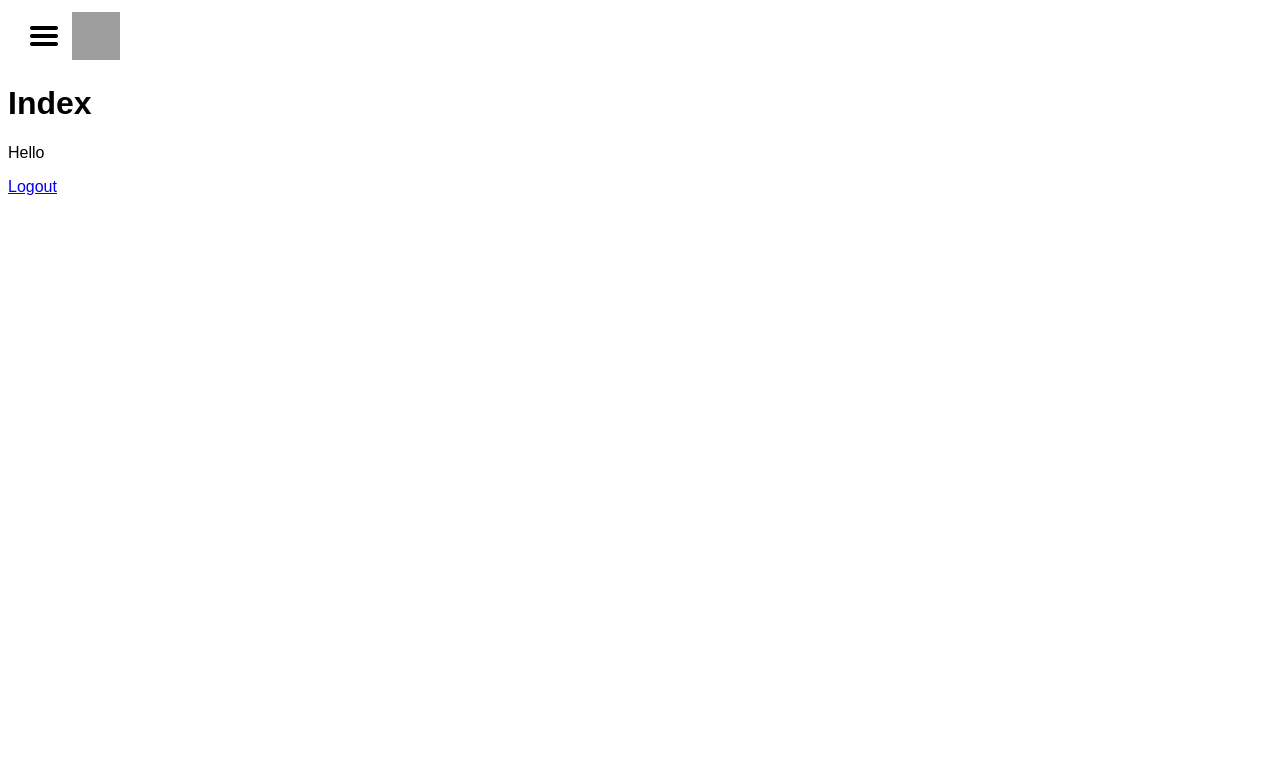
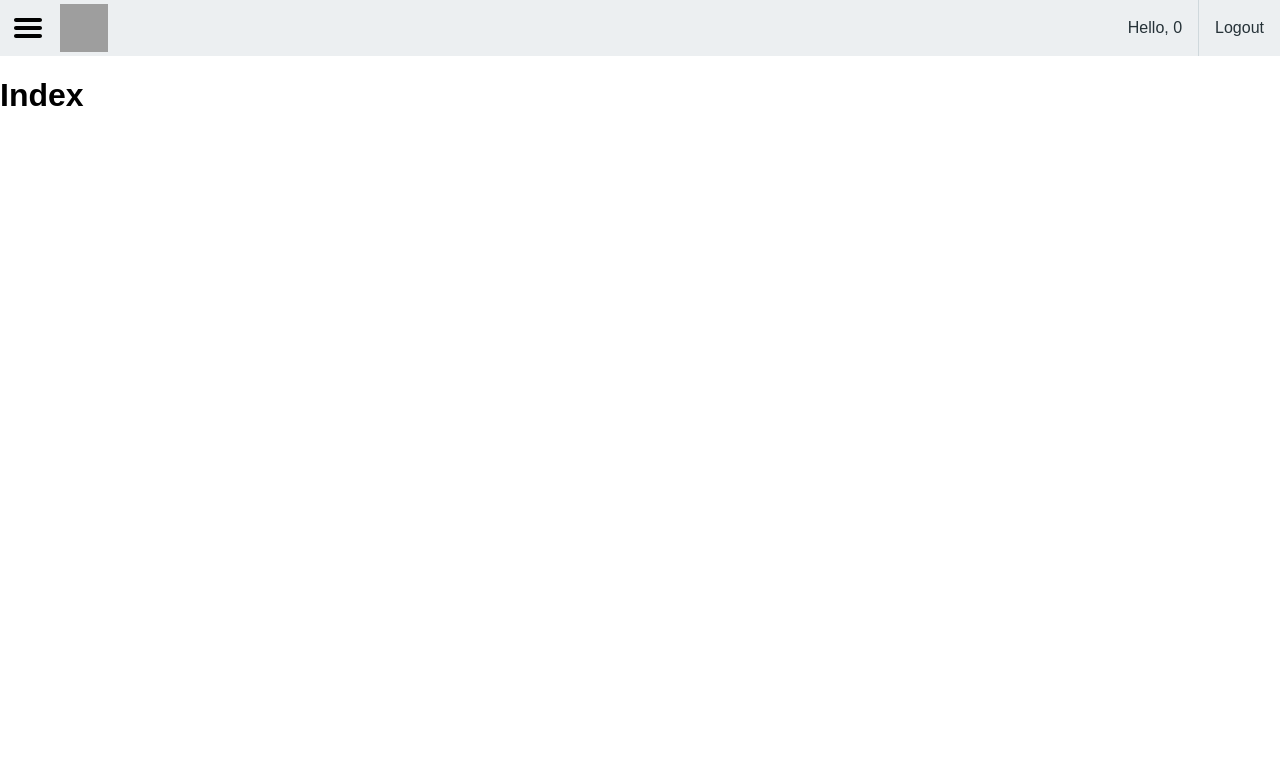
Before and after one commit to suryaavala/Stellartube, a Flask app: page / in a window 1280 px wide. Shown: the top 778 px of the page. Before the commit the page ends 195 px from the top, so only its background shows below. Run offline with Flask 2, Linux system fonts and the light colour scheme; a user stored in the database is signed in; data that the repository does not hold is empty; some libraries are stand-ins or nearby versions; grey boxes are pictures that could not be loaded.

Commit message:
Added navigation bars to pages

```diff
--- a/app/database.py
+++ b/app/database.py
@@ -104,7 +104,7 @@
         cursor.execute('SELECT VideoID FROM TABLE_Video WHERE VideoName = "%s"' %videoName)
         results = cursor.fetchall()
         sql_Close(conn)
-        return results
+        return results[0][0]
     except Exception as error:
         print("Exception: %s" %error)
 
@@ -121,7 +121,7 @@
         cursor.execute('SELECT Lable FROM Table_Lable WHERE VideoID = "%s"' %videoID)
         results = cursor.fetchall()
         sql_Close(conn)
-        return results
+        return results[0][0]
     except Exception as error:
         print("Exception: %s" %error)
 
@@ -137,7 +137,7 @@
         cursor.execute('SELECT Passwords FROM Table_UserInfo WHERE Username = "%s"' %Username)
         result = cursor.fetchall()
         sql_Close(conn)
-        return result
+        return result[0][0]
     except Exception as error:
         print("Exception: %s" %error)
 
@@ -155,6 +155,23 @@
     except Exception as error:
         print("Exception: %s" %error)
 
+def sql_GetUsernameByUserID(userid):
+    global db_dbName
+    global db_hostname
+    global db_passwords
+    global db_username
+    conn = sql_StartSQLConnection(db_hostname, db_username, db_passwords, db_dbName)
+    cursor = conn.cursor()
+    try:
+        cursor.execute('SELECT Username FROM Table_UserInfo WHERE UserID = "%s"' %userid)
+        result = cursor.fetchall()
+        sql_Close(conn)
+        return result[0][0]
+    except Exception as error:
+        print("Exception: %s" %error)
+        return 0
+
+
 def sql_GetUserIDByUsername(username):
     global db_dbName
     global db_hostname
@@ -166,7 +183,7 @@
         cursor.execute('SELECT UserID FROM Table_UserInfo WHERE Username = "%s"' %username)
         result = cursor.fetchall();
         sql_Close(conn)
-        return result
+        return result[0][0]
     except Exception as error:
         print("Exception: %s" %error)
         return 0
--- a/app/login_manager.py
+++ b/app/login_manager.py
@@ -1,6 +1,11 @@
 from flask_login import UserMixin
+from app import database as db
 
 class User(UserMixin):
 
-    def __init__(self, id):
-        self.id = id
+    def __init__(self, userid):
+        self.id = userid
+        self.username = db.sql_GetUsernameByUserID(userid)
+
+    def get_username(self):
+        return self.username
--- a/app/routes.py
+++ b/app/routes.py
@@ -30,7 +30,7 @@
             flash('Wrong credentials')
         else:
             print(db.sql_GetPasswordByUsername(username))
-            if password == db.sql_GetPasswordByUsername(username)[0][0]:
+            if password == db.sql_GetPasswordByUsername(username):
                 user = User(str(db.sql_GetUserIDByUsername(username)))
                 login_user(user)
                 flash('Successfully logged in')
--- a/app/static/styles.css
+++ b/app/static/styles.css
@@ -1,5 +1,6 @@
 body {
     font-family: sans-serif;
+    margin: 0;
 }
 
 
@@ -59,39 +60,109 @@
 
 }
 
-#container-topbar {
+.container-topnav {
     height: 56px;
-    padding: 0px 8px;
+    padding: 0;
+    margin: 0;
+    list-style-type: none;
+    overflow: hidden;
+    background-color: #eceff1;
 }
 
-#topbar-menu {
-    height: 56px;
-    width: 56px;
+.container-topnav li {
+    display: inline-block;
     float: left;
+    position: relative;
+    height: inherit;
+}
+
+.container-topnav li a {
+    display: inline-block;
     position: relative;
 }
 
-#topbar-menu img {
+#topnav-menu a{
     height: 32px;
     width: 32px;
+    margin: 12px;
+}
+
+#topnav-menu img {
+    height: inherit;
+    width: inherit;
+}
+
+#topnav-logo a {
+    height: inherit;
+    width: 56px;
+}
+
+#topnav-logo img {
+    height: 48px;
+    width: 48px;
     margin: auto;
+    position: absolute;
     top: 0;
     bottom: 0;
     left: 0;
     right: 0;
-    position: absolute;
 }
 
-#topbar-logo {
+.topnav-right {
+    float: right;
+}
+
+.topnav-right li * {
+    padding: 0px 16px;
+    color: #263238;
+    text-align: center;
+    line-height: 56px;
+    text-decoration: none;
+}
+
+.topnav-right li a:hover {
+    color: #eceff1;
+    background-color: #263238;
+}
+
+#topnav-right-user {
+    border-right: 1px solid #cfd8dc;
+}
+
+.container-sidenav {
     height: 100%;
+    width: 0px;
+    display: block;
+    float: left;
+    background-color: #607b8b;
+    overflow-x: hidden;
+    overflow-y: scroll;
+    transition: 0.5s;
+    padding: 56px 0 0 0;
     position: relative;
 }
 
-#topbar-logo a img {
-    height: 48px;
-    width: 48px;
+.container-sidenav a {
+    padding: 8px 8px 8px 32px;
+    text-decoration: none;
+    color: #eceff1;
+    display: block;
+    transition: 0.3s;
+}
+
+.container-sidenav a:not(.sidenav-close-button):hover{
+    background-color: #eceff1;
+    color: #263238;
+}
+
+.container-sidenav .sidenav-close-button {
+    height: 36px;
+    width: 36px;
+    line-height: 36px;
+    text-align: center;
+    position: absolute;
     top: 0;
-    bottom: 0;
-    margin: auto;
-    position: absolute;
+    right: 0;
+    padding: 0;
+    margin: 8px;
 }
--- a/app/templates/base.html
+++ b/app/templates/base.html
@@ -1,10 +1,12 @@
 <html>
     <head>
         <title>{% block title %}{% endblock %}</title>
-        <link rel="stylesheet" type="text/css" href="{{ url_for('static', filename='styles.css') }}?version=25">
+        <link rel="stylesheet" type="text/css" href="{{ url_for('static', filename='styles.css') }}?version=">
     </head>
     <body>
-        {% block topbar %}
+        {% block topnav %}
+        {% endblock %}
+        {% block sidenav %}
         {% endblock %}
         {% block body %}
         {% endblock %}
--- /dev/null
+++ b/app/templates/base_nav.html
@@ -0,0 +1,55 @@
+{% extends "base.html" %}
+{% block topnav %}
+    <ul class="container-topnav">
+        <li id="topnav-menu">
+            <a href="javascript:void(0)" onclick="openSideNav()">
+                <img src="{{ url_for('static', filename='images/topbar_menu_icon.svg') }}"/>
+            </a>
+        </li>
+        <li id="topnav-logo">
+            <a href="{{ url_for('index') }}">
+                <img src="{{ url_for('static', filename='images/blockmart_logo.svg') }}"/>
+            </a>
+        </li>
+        <li>
+            <div id="topnav-search"></div>
+        </li>
+        <div class="topnav-right">
+            {% if current_user.is_authenticated %}
+            <li id="topnav-right-user">
+                <span>Hello, {{ current_user.get_username() }}</span>
+            </li>
+            <li>
+                <a href="{{ url_for('logout') }}">Logout</a>
+            </li>
+            {% else %}
+            <li>
+                <a href="{{ url_for('signin') }}">Sign In</a>
+            </li>
+            {% endif %}
+        </div>
+    </ul>
+{% endblock %}
+{% block sidenav %}
+    <div id="sidenav" class="container-sidenav">
+        <a href="javascript:void(0)" class="sidenav-close-button" onclick="closeSideNav()">x</a>
+        <a href="{{ url_for('index') }}">Home</a>
+        {% if current_user.is_authenicated %}
+        <a href="javascript:void(0)">Upload</a>
+        <a href="javascript:void(0)">My Videos</a>
+        <a href="javascript:void(0)">Purchases</a>
+        {% endif %}
+        <a href="javascript:void(0)">Help</a>
+    </div>
+    <script>
+        function openSideNav() {
+            document.getElementById("sidenav").style.width = "240px";
+            document.getElementById("main").style.marginLeft = "240px";
+        }
+
+        function closeSideNav() {
+            document.getElementById("sidenav").style.width = "0";
+            document.getElementById("main").style.marginLeft = "0";
+        }
+    </script>
+{% endblock %}
--- a/app/templates/base_topbar.html
+++ /dev/null
@@ -1,17 +0,0 @@
-{% extends "base.html" %}
-{% block topbar %}
-    <div id="container-topbar">
-        <div id="topbar-menu">
-            <img src="{{ url_for('static', filename='images/topbar_menu_icon.svg') }}"/>
-        </div>
-        <div id="topbar-logo">
-            <a href="{{ url_for('index') }}">
-                <img src="{{ url_for('static', filename='images/blockmart_logo.svg') }}"/>
-            </a>
-        </div>
-        <div id="topbar-search">
-        </div>
-        <div id="topbar-user">
-        </div>
-    </div>
-{% endblock %}
--- a/app/templates/index.html
+++ b/app/templates/index.html
@@ -1,11 +1,5 @@
-{% extends "base_topbar.html" %}
+{% extends "base_nav.html" %}
 {% block title %}Blockmart{% endblock %}
 {% block body %}
     <h1>Index</h1>
-    {% if current_user.is_authenticated %}
-    <p>Hello</p>
-    <a href="{{ url_for('logout') }}">Logout</a>
-    {% else %}
-    <a href="{{ url_for('signin') }}">Sign In</a>
-    {% endif %}
 {% endblock %}
--- a/app/templates/view_video.html
+++ b/app/templates/view_video.html
@@ -1,4 +1,4 @@
-{% extends "base.html" %}
+{% extends "base_nav.html" %}
 {% block title %}{{ video_name }}{% endblock %}
 {% block body %}
     <div id="video-content-container">
```
